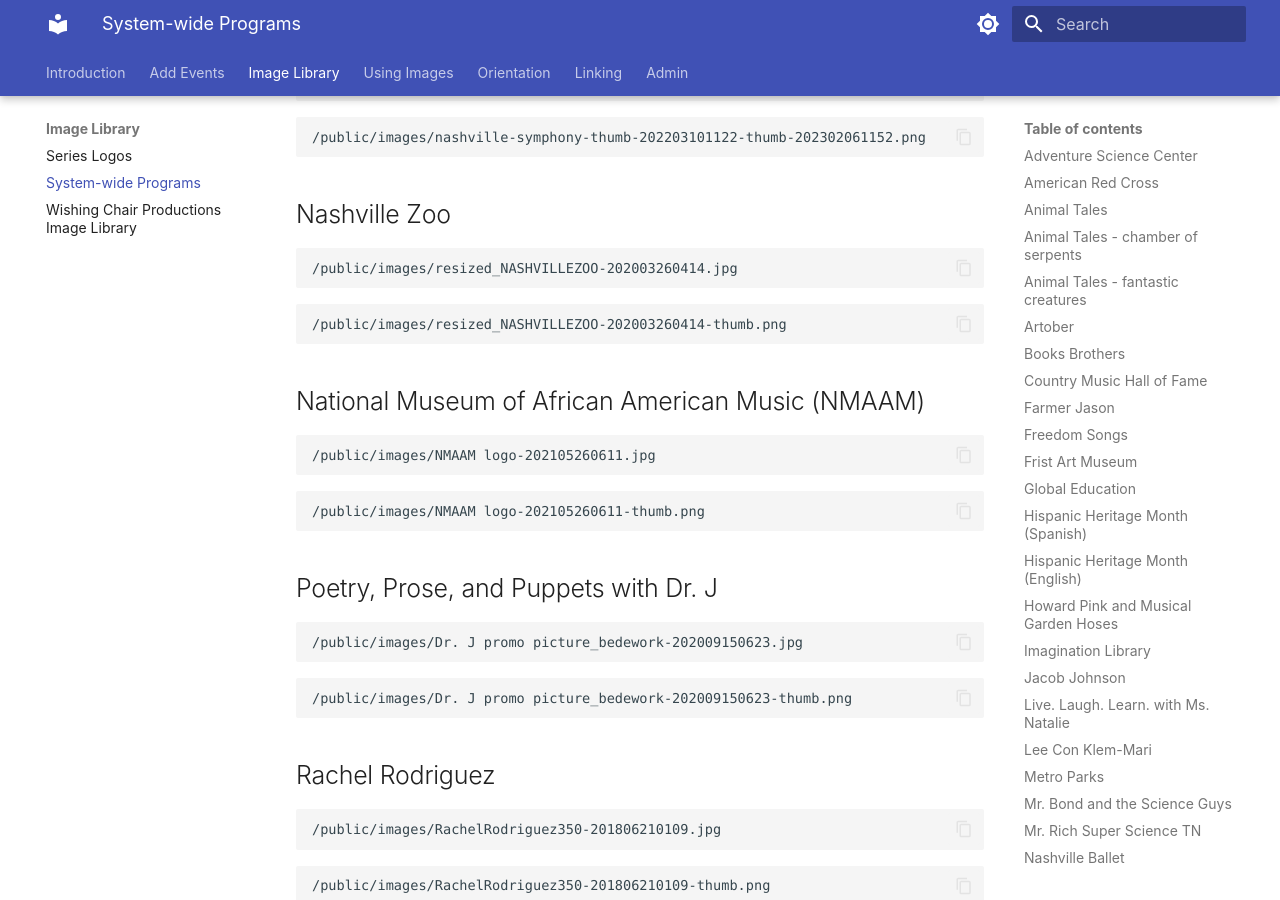
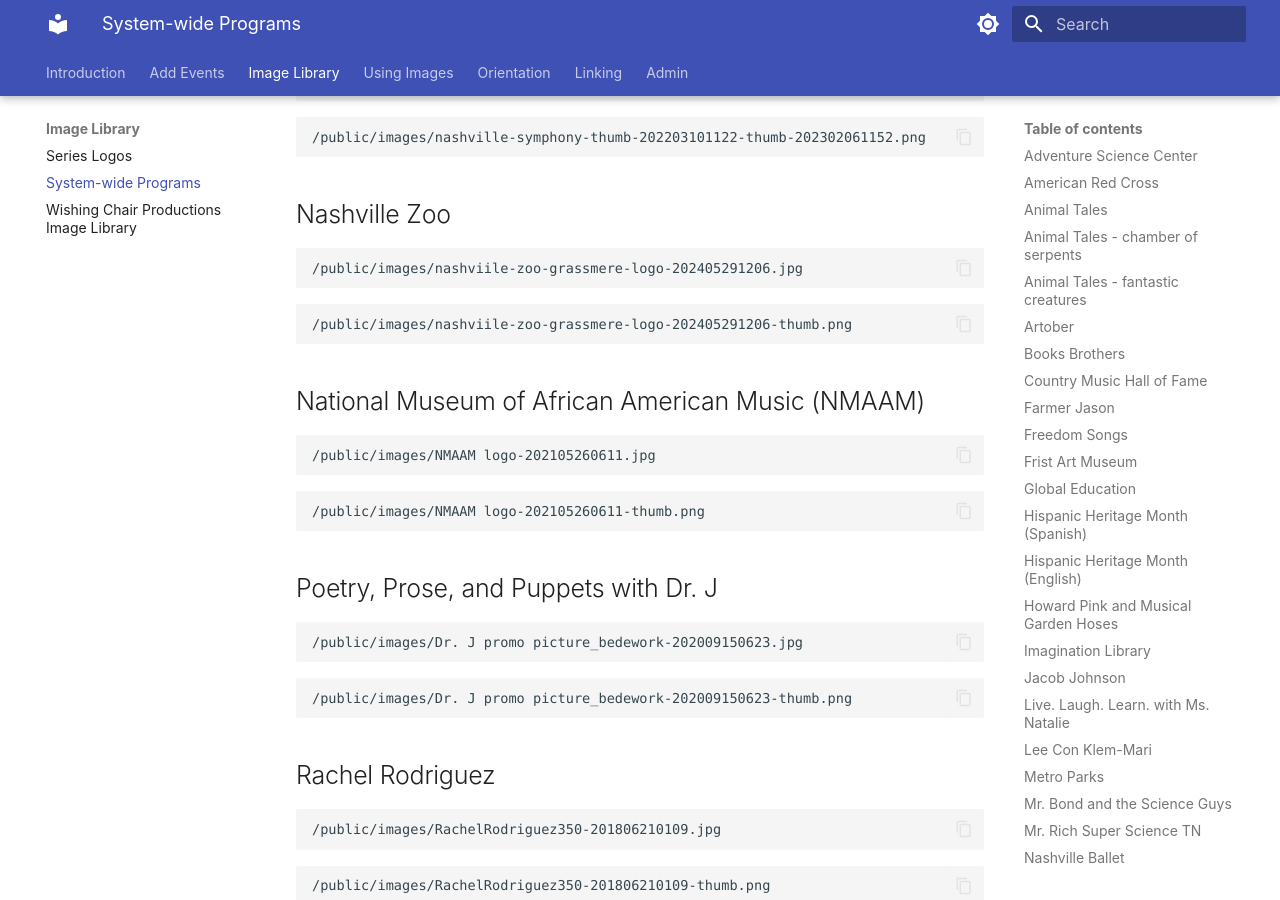
Before and after one commit to Nashville-Public-Library/bedework-docs, an MkDocs documentation site: the page built from docs/image-library/systemwide-images.md, in a window 1280 px wide and 900 px high, scrolled down 5122 px. Built offline with MkDocs 1.6.1 and Material for MkDocs 9.7.7, drawn with Linux system fonts in a browser that asks for light colours.

Commit message:
swap nashville zoo

````diff
--- a/docs/image-library/systemwide-images.md
+++ b/docs/image-library/systemwide-images.md
@@ -246,21 +246,21 @@ sidebar_position: 2
 
 ## Nashville Opera
 
-```
+```text
 /public/images/NashvilleOperaLogo-202105260704.jpg
 ```
 
-```
+```text
 /public/images/NashvilleOperaLogo.jpg-202105260704-thumb.png
 ```
 
 ## Nashville Reads
 
-```
+```text
 /public/images/logo_cropped.jpg
 ```
 
-```
+```text
 /public/images/nashville_reads_thumb-201609291225.jpg
 ```
 
@@ -276,12 +276,12 @@ sidebar_position: 2
 
 ## Nashville Zoo
 
-```
-/public/images/resized_NASHVILLEZOO-202003260414.jpg
+```text
+/public/images/nashviile-zoo-grassmere-logo-202405291206.jpg
 ```
 
-```
-/public/images/resized_NASHVILLEZOO-202003260414-thumb.png
+```text
+/public/images/nashviile-zoo-grassmere-logo-202405291206-thumb.png
 ```
 
 ## National Museum of African American Music (NMAAM)
````
